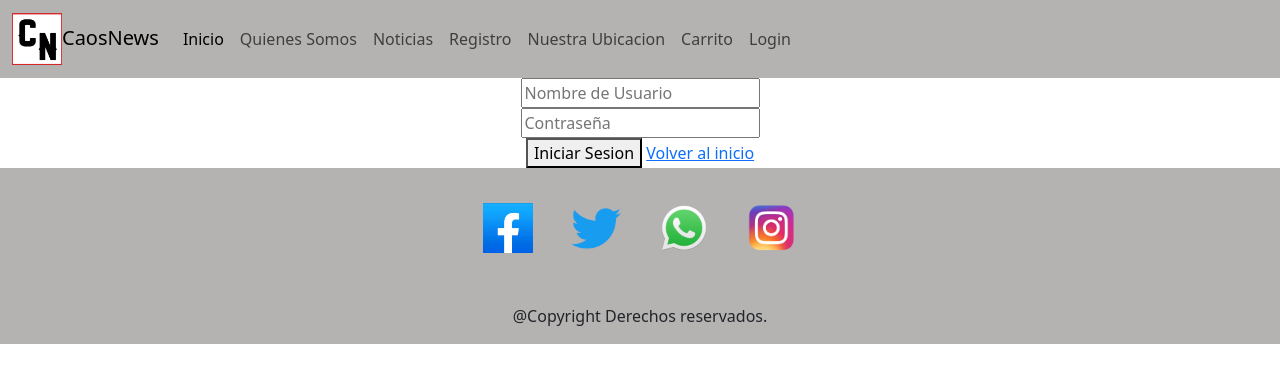
After one commit to alemoralesm/Morales_Bustillos, a Django app: template app/templates/app/login.html in a window 1280 px wide. The commit adds this page. Shown: the top 383 px of the page. Run offline with Django 4.2, Linux system fonts and the light colour scheme; the template is opened without the code that fills it, so the values that code supplies are empty.

Commit message:
Se modificaron ciertos html

```diff
--- a/app/templates/app/base.html
+++ b/app/templates/app/base.html
@@ -35,6 +35,10 @@
               <li class="nav-item">
                 <a class="nav-link" href="{% url 'carrito' %}">Carrito</a>
               </li>
+              <li class="nav-item">
+                <a class="nav-link" href="{% url 'login' %}">Login</a>
+              </li>
+
             </ul>
           </div>
         </div>
--- /dev/null
+++ b/app/templates/app/login.html
@@ -0,0 +1,17 @@
+{% extends "./base.html" %}
+
+{% block body %}
+{% load static %}
+
+<form text align = center action="" method="post">
+    {% csrf_token %}
+
+    <input type="text" name="username" id="" placeholder="Nombre de Usuario">
+    <br>
+    <input type="password" name="password" id="" placeholder="Contraseña">
+    <br>
+    <button type="submit">Iniciar Sesion</button>
+    <a  href="{% url 'index' %}">Volver al inicio</a>
+
+</form>
+{% endblock %}
--- a/app/urls.py
+++ b/app/urls.py
@@ -1,6 +1,6 @@
 from django.urls import path,include
 from django.db import models
-from .views import index, Nacionales, Internacionales, form, mapa, carrito, registrarCarrito
+from .views import index, Nacionales, Internacionales, form, mapa, carrito, registrarCarrito,login
 
 urlpatterns = [
     path('', index, name='index'),
@@ -10,5 +10,5 @@ urlpatterns = [
     path('mapa/', mapa, name='mapa'),
     path('carrito/', carrito, name='carrito'),
     path('registrarCarrito/', registrarCarrito, name='registrarCarrito'),
-
+    path('login/', login, name='login'),
 ]
```
Also changed, not shown: Morales_Bustillos/views.py (deleted, +0 -9 lines), app/views.py (+13 -7 lines), Morales_Bustillos/settings.py (line endings or trailing spaces), db.sqlite3.
